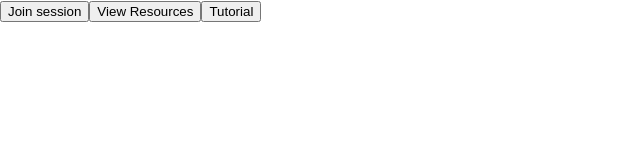
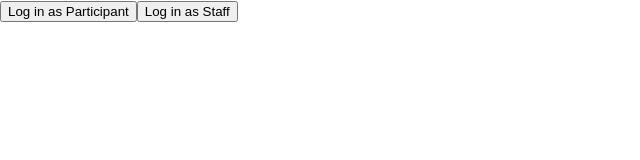
Before and after one commit to FAC-CDT/resource-centre, a React (Create React App) app: page / in a window 1280 px wide. Shown: the top 160 px of the page, without its empty margins (0-640 px from the left). Built offline with nearby package versions, Linux system fonts and the light colour scheme.

Commit message:
add 404 route

```diff
--- a/src/App.js
+++ b/src/App.js
@@ -2,6 +2,8 @@ import React from 'react';
 import { Route, Switch, BrowserRouter } from "react-router-dom";
 import './App.css';
 import Landing from './Landing.js';
+import Error from './Error.js';
+
 function App() {
 	return (
 		<BrowserRouter>
--- /dev/null
+++ b/src/Error.js
@@ -0,0 +1,13 @@
+import React from 'react';
+import { Link } from 'react-router-dom';
+
+const Error = () => {
+	return(
+		<section>
+			<h1>Error 404: Page not found</h1>
+			<Link to='/' alt="Back to homepage"><button>Back to homepage</button></Link>
+		</section>
+	)
+}
+
+export default Error;
--- a/src/Landing.js
+++ b/src/Landing.js
@@ -1,12 +1,11 @@
 import React from 'react';
-import { Link  } from 'react-router-dom';
+import { Link } from 'react-router-dom';
 
 const Landing = () => {
 	return (
 		<nav>
-			<Link to='/session' alt="Join the current session"><button>Join session</button></Link>
-			<Link to='/resources' alt="View all resources"><button>View Resources</button></Link>
-			<Link to='/help' alt="How to use this app"><button>Tutorial</button></Link>
+			<Link to='/menu' alt="Log in as participant"><button>Log in as Participant</button></Link>
+			<Link to='/menu' alt="Log in as organisation"><button>Log in as Staff</button></Link>
 		</nav>
 	)
 }
```
